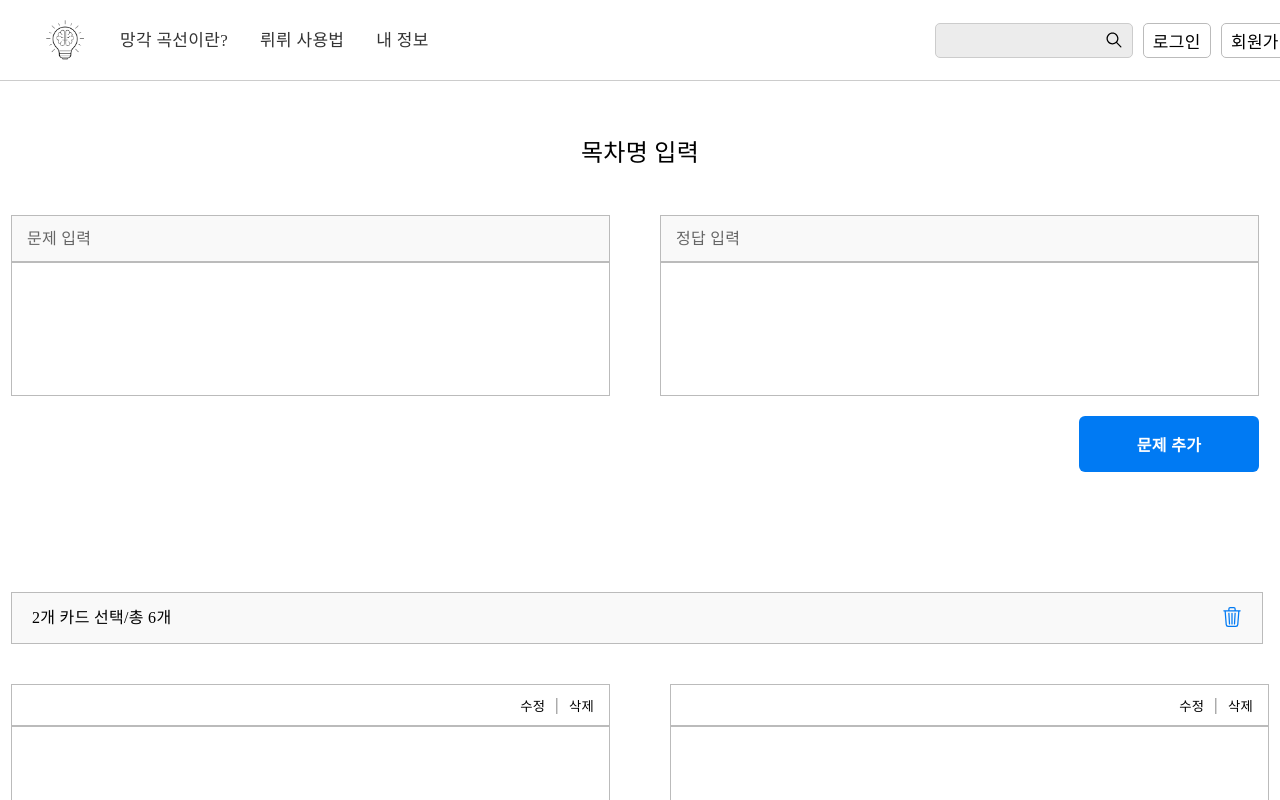
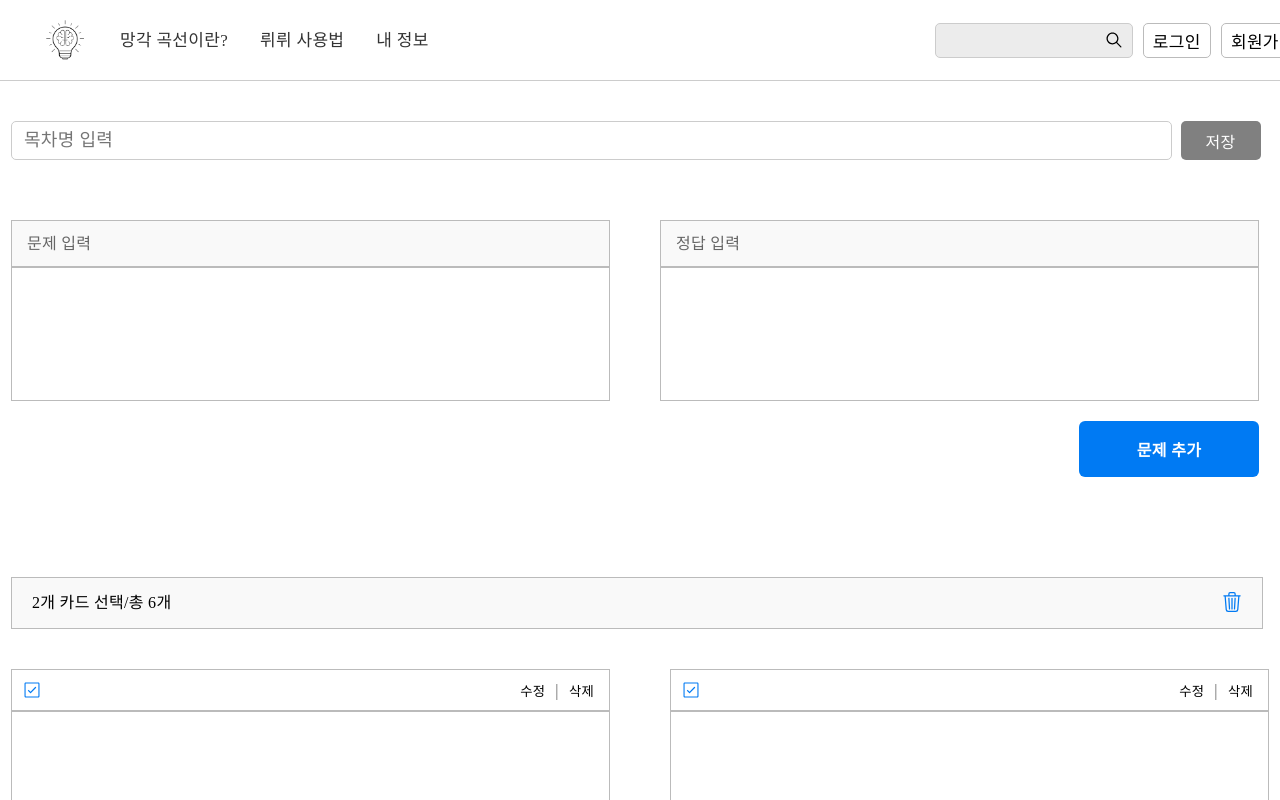
Before and after one commit to rlajm1203/ReRe, a React (Vite) app in the folder FE/: page /cardcreate in a window 1280 px wide. Shown: the top 800 px of the page. Built offline with nearby package versions, Linux system fonts and the light colour scheme.

Commit message:
fix: Change Index Input

```diff
--- a/FE/src/components/cardcreate/AddedCard.component.jsx
+++ b/FE/src/components/cardcreate/AddedCard.component.jsx
@@ -1,6 +1,7 @@
 import React from "react";
 import styled from "styled-components";
 import { useState } from "react";
+import { Icon, StyledIcon } from "../common/Icon.component";
 
 const AddedCard = () => {
   const [value, setValue] = useState();
@@ -14,8 +15,11 @@ const AddedCard = () => {
     <div>
       <Container>
         <SelectBox>
+          <IconSpace>
+            <Icon type="checkbox" />
+          </IconSpace>
           <button>수정 </button>
-          <div style={{ marginRight: 10, marginLeft: 10 }}> | </div>
+          <div style={{ marginTop: 2, marginRight: 10, marginLeft: 10 }}>|</div>
           <button>삭제</button>
         </SelectBox>
         <ProblemBox
@@ -55,7 +59,7 @@ const SelectedBar = styled.div`
   height: 50px;
   background-color: #f9f9f9;
   border: 1px solid #bbb;
-  margin-top: 120px;
+  margin-top: 100px;
   margin-bottom: 20px;
   justify-content: space-between;
   & div:first-child {
@@ -131,3 +135,9 @@ const SelectBox = styled.label`
   outline: none;
   background-color: #fff;
 `;
+
+const IconSpace = styled(StyledIcon)`
+  position: absolute;
+  left: 10px;
+  color: #007af3;
+`;
--- a/FE/src/components/cardcreate/CardInput.component.jsx
+++ b/FE/src/components/cardcreate/CardInput.component.jsx
@@ -28,7 +28,7 @@ const Container = styled.div`
 const InputBox = styled.input`
   display: flex;
   position: relative;
-  top: 100px;
+  top: 60px;
   width: 580px;
   height: 130px;
   border: 1px solid #bbb;
@@ -44,7 +44,7 @@ const InputBox = styled.input`
 const GreyBox = styled.label`
   display: flex;
   position: relative;
-  top: 100px;
+  top: 60px;
   width: 582px;
   height: 30px;
   padding-left: 15px;
--- a/FE/src/components/common/Bar.component.jsx
+++ b/FE/src/components/common/Bar.component.jsx
@@ -8,6 +8,7 @@ const Bar = ({ text }) => {
     <div>
       <MainContainer>
         <BarArea>
+          <Icon type="back" />
           <Title>{text}</Title>
         </BarArea>
       </MainContainer>
@@ -20,8 +21,7 @@ export default Bar;
 const BarArea = styled.div`
   align-items: center;
   position: relative;
-  top: 80px;
-  margin-bottom: 30px;
+  top: 50px;
   left: 0px;
 `;
 
--- a/FE/src/pages/CardCreate.page.jsx
+++ b/FE/src/pages/CardCreate.page.jsx
@@ -13,8 +13,11 @@ const CardCreatePage = () => {
   return (
     <div>
       <Header />
-      <Bar text="목차명 입력"></Bar>
       <MainContainer>
+        <div style={{ display: "flex" }}>
+          <Input type="text" placeholder="목차명 입력" />
+          <SaveButton>저장</SaveButton>
+        </div>
         <div style={{ display: "flex" }}>
           <div style={{ marginRight: "25px" }}>
             <CardInputWithGreyBar greyBarText="문제 입력" />
@@ -54,10 +57,32 @@ const ButtonContainer = styled.div`
   width: 180px;
   justify-content: center;
   position: relative;
-  margin-top: 80px;
+  margin-top: 40px;
   margin-left: 1068px;
 `;
 
 const IconSpace = styled(StyledIcon)`
   color: #007af3;
 `;
+
+const Input = styled.input`
+  width: 1145px;
+  height: 35px;
+  border: 1px solid #ccc;
+  border-radius: 5px;
+  margin-top: 40px;
+  padding-left: 12px;
+  font-size: 18px;
+  font-weight: 400;
+  color: #333;
+  outline: none;
+`;
+
+const SaveButton = styled(Button)`
+  width: 80px;
+  height: 39px;
+  font-weight: 400;
+  border-radius: 5px;
+  background-color: grey;
+  align-items: center;
+`;
--- a/FE/src/pages/Search.page.jsx
+++ b/FE/src/pages/Search.page.jsx
@@ -1,6 +1,6 @@
 import React from "react";
 import Header from "../components/common/layout/Header.component.jsx";
-import Bar from "../components/common/Bar.component.jsx";
+import MainBar from "../components/main/MainBar.component.jsx";
 import Grid from "../components/common/Grid.component.jsx";
 import { MainContainer } from "../styles/Container.jsx";
 
@@ -8,8 +8,8 @@ const SearchPage = () => {
   return (
     <div>
       <Header />
-      <Bar text="운영체제 검색 결과"></Bar>
       <MainContainer>
+        <MainBar text="운영체제 검색 결과"></MainBar>
         <Grid />
       </MainContainer>
     </div>
```
